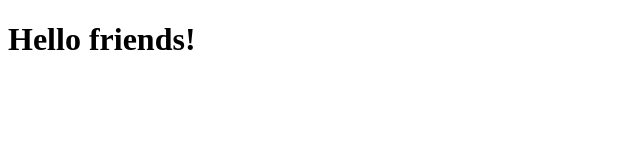
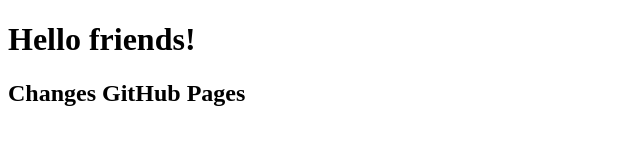
Before and after one commit to martin72zt/genius-project, a plain HTML site: page index.html in a window 1280 px wide. Shown: the whole page, without its empty margins (0-640 px from the left). Drawn offline with Linux system fonts and the light colour scheme.

Commit message:
changes in file index.html

```diff
--- a/index.html
+++ b/index.html
@@ -7,5 +7,6 @@
 </head>
 <body>
     <h1>Hello friends!</h1>
+    <h2>Changes GitHub Pages</h2>
 </body>
 </html>
```
